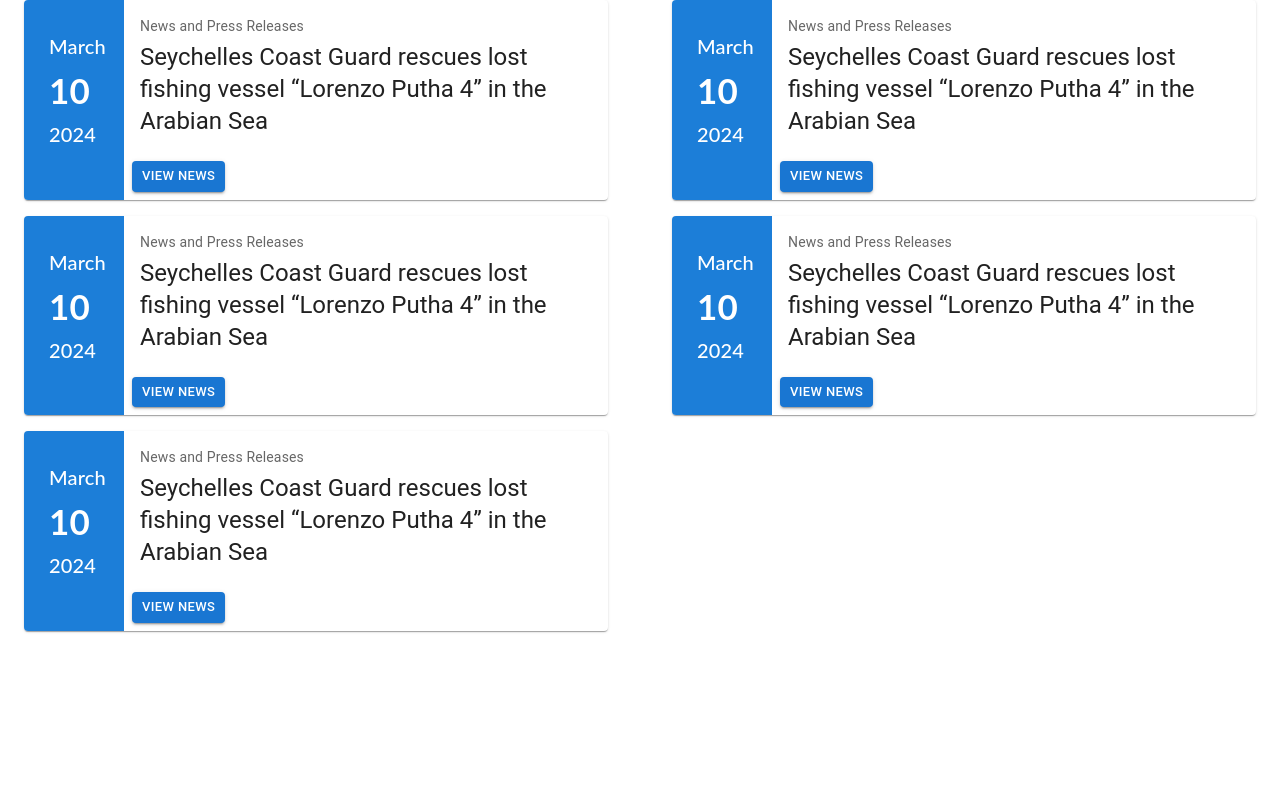
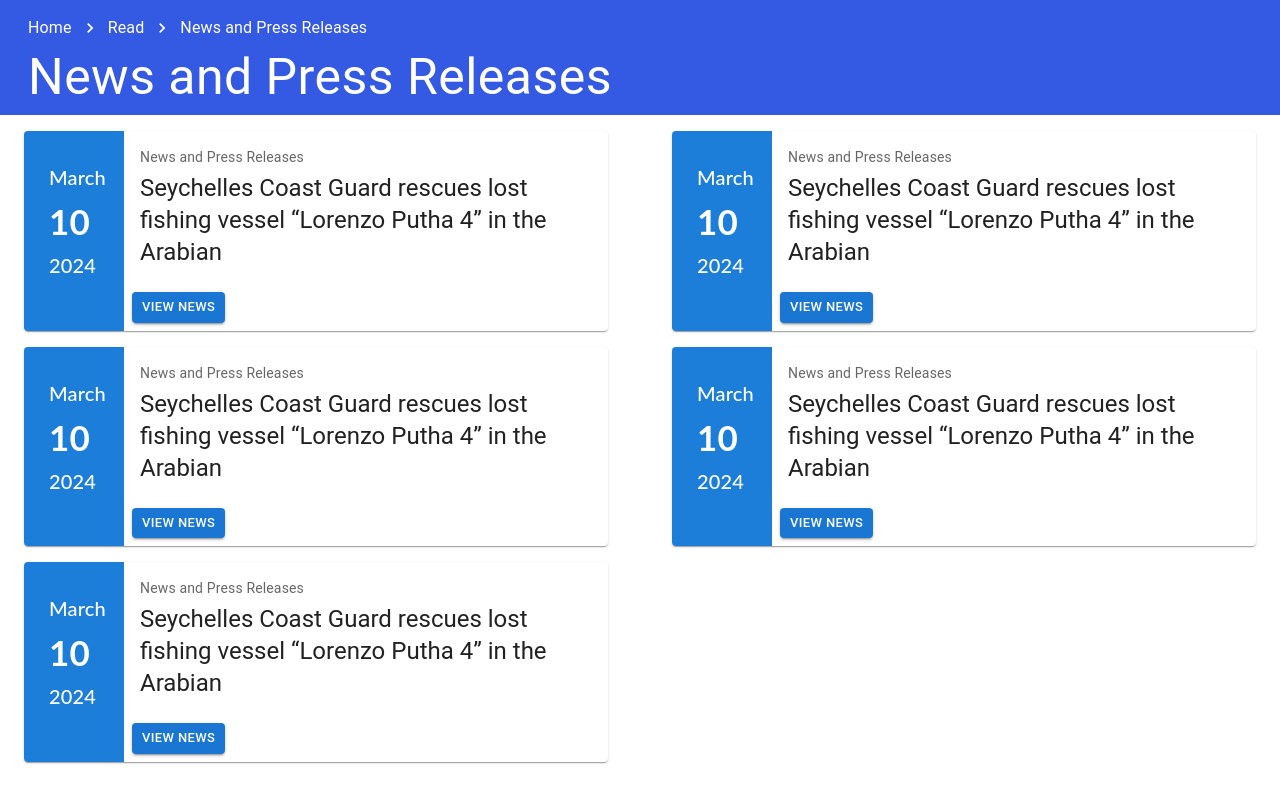
Before and after one commit to Bawantha1998/Sri-Lanka-E-Participation-Portal-v2.0, a React (Create React App) app in the folder frontend/: page / in a window 1280 px wide. Built offline with nearby package versions, Linux system fonts and the light colour scheme.

Commit message:
breadcrumbs newspress

```diff
--- a/frontend/src/App.js
+++ b/frontend/src/App.js
@@ -1,10 +1,11 @@
 import Home from "./components/card";
 import Newspress from "./pages/Newspress";
+import PublicConsultations from "./pages/PublicConsultations";
 
 function App() {
   return (
     <div className="App">
-      {/* <Home /> */}
+      {/* <PublicConsultations /> */}
       <Newspress />
     </div>
   );
--- a/frontend/src/components/card.jsx
+++ b/frontend/src/components/card.jsx
@@ -1,94 +1,69 @@
-import React from "react";
-import Card from "@mui/material/Card";
-import CardContent from "@mui/material/CardContent";
-import CardMedia from "@mui/material/CardMedia";
-import Typography from "@mui/material/Typography";
-import CardActions from "@mui/material/CardActions";
-import Button from "@mui/material/Button";
-import Grid from "@mui/material/Grid";
-import logo from "../images/new.jpg";
+// import * as React from "react";
+// import { useTheme } from "@mui/material/styles";
+// import Box from "@mui/material/Box";
+// import Card from "@mui/material/Card";
+// import CardContent from "@mui/material/CardContent";
+// import Typography from "@mui/material/Typography";
+// import { Button, CardActions, Container } from "@mui/material";
 
-export default function ImgMediaCard() {
-  return (
-    <Grid container spacing={2}>
-      <Grid item xs={12} md={4}>
-        <Card style={{ display: "flex" }}>
-          <CardMedia
-            component="img"
-            alt="green iguana"
-            height="auto"
-            image={logo}
-            style={{ width: "140px" }}
-          />
-          <CardContent>
-            <Typography gutterBottom variant="h5" component="div">
-              National Digital Government and Governance Policy for Sri Lanka
-            </Typography>
-            <Typography variant="body2" color="text.secondary">
-              The government of Sri Lanka has presented its policy framework
-              titled ‘Vistas of Prosperity and Splendour’. This National Policy
-              Framework of the government constitutes nine key policies aimed at
-              achieving the fourfold outcomes of a productive citizenry, a
-              contented family, a disciplined and just society, and a prosperous
-              nation.
-            </Typography>
-            <Button size="small">Share</Button>
-            <Button size="small">Learn More</Button>
-          </CardContent>
-        </Card>
-      </Grid>
-      <Grid item xs={12} md={4}>
-        <Card style={{ display: "flex" }}>
-          <CardMedia
-            component="img"
-            alt="green iguana"
-            height="auto"
-            image={logo}
-            style={{ width: "140px" }}
-          />
-          <CardContent>
-            <Typography gutterBottom variant="h5" component="div">
-              National Digital Government and Governance Policy for Sri Lanka
-            </Typography>
-            <Typography variant="body2" color="text.secondary">
-              The government of Sri Lanka has presented its policy framework
-              titled ‘Vistas of Prosperity and Splendour’. This National Policy
-              Framework of the government constitutes nine key policies aimed at
-              achieving the fourfold outcomes of a productive citizenry, a
-              contented family, a disciplined and just society, and a prosperous
-              nation.
-            </Typography>
-            <br></br>
-            <Button size="small">Share</Button>
-          </CardContent>
-        </Card>
-      </Grid>
-      <Grid item xs={12} md={4}>
-        <Card style={{ display: "flex" }}>
-          <CardMedia
-            component="img"
-            alt="green iguana"
-            height="auto"
-            image={logo}
-            style={{ width: "140px" }}
-          />
-          <CardContent>
-            <Typography gutterBottom variant="h5" component="div">
-              National Digital Government and Governance Policy for Sri Lanka
-            </Typography>
-            <Typography variant="body2" color="text.secondary">
-              The government of Sri Lanka has presented its policy framework
-              titled ‘Vistas of Prosperity and Splendour’. This National Policy
-              Framework of the government constitutes nine key policies aimed at
-              achieving the fourfold outcomes of a productive citizenry, a
-              contented family, a disciplined and just society, and a prosperous
-              nation.
-            </Typography>
-            <Button size="small">Share</Button>
-            <Button size="small">Learn More</Button>
-          </CardContent>
-        </Card>
-      </Grid>
-    </Grid>
-  );
-}
+// export default function NewspressCard() {
+//   const theme = useTheme();
+//   return (
+//     <div>
+//       <Container>
+//         <Card sx={{ display: "flex" }}>
+//           <Box
+//             sx={{
+//               minWidth: 100,
+
+//               height: "auto",
+//               bgcolor: "#1C7ED8",
+//             }}
+//           >
+//             <Typography
+//               variant="h6"
+//               style={{
+//                 fontFamily: "Lato,sans-serif",
+//                 color: "#fff",
+//                 textAlign: "left",
+//                 marginLeft: "25%",
+//                 marginTop: "30%",
+//               }}
+//             >
+//               March
+//               <br></br>
+//               <b style={{ fontSize: "35px" }}>10</b>
+//               <br></br>
+//               2024
+//             </Typography>
+//           </Box>
+//           <Box sx={{ display: "flex", flexDirection: "column" }}>
+//             <CardContent sx={{ flex: "1 0 auto" }}>
+//               <Typography
+//                 gutterBottom
+//                 variant="body2"
+//                 color="text.secondary"
+//                 component="div"
+//               >
+//                 News and Press Releases
+//               </Typography>
+//               <Typography variant="h5">
+//                 Seychelles Coast Guard rescues lost fishing vessel “Lorenzo
+//                 Putha 4” in the Arabian SeaSeychelles Coast Guard rescues lost
+//                 fishing vessel “Lorenzo Putha 4” in the Arabian SeaSeychelles
+//                 Coast Guard rescues lost fishing vessel “Lorenzo Putha 4” in the
+//                 Arabian SeaSeychelles Coast Guard rescues lost fishing vessel
+//                 “Lorenzo Putha 4” in the Arabian Sea
+//               </Typography>
+//             </CardContent>
+//             <CardActions>
+//               <Button size="small" color="primary" variant="contained">
+//                 View News
+//               </Button>
+//             </CardActions>
+//           </Box>
+//         </Card>
+//       </Container>
+//     </div>
+//   );
+// }
--- a/frontend/src/components/newspress/NewspressCard.jsx
+++ b/frontend/src/components/newspress/NewspressCard.jsx
@@ -3,13 +3,7 @@ import { useTheme } from "@mui/material/styles";
 import Box from "@mui/material/Box";
 import Card from "@mui/material/Card";
 import CardContent from "@mui/material/CardContent";
-import CardMedia from "@mui/material/CardMedia";
-import IconButton from "@mui/material/IconButton";
 import Typography from "@mui/material/Typography";
-import SkipPreviousIcon from "@mui/icons-material/SkipPrevious";
-import PlayArrowIcon from "@mui/icons-material/PlayArrow";
-import SkipNextIcon from "@mui/icons-material/SkipNext";
-import image from "../../images/new.jpg";
 import { Button, CardActions, Container } from "@mui/material";
 
 export default function NewspressCard() {
@@ -17,7 +11,7 @@ export default function NewspressCard() {
   return (
     <div>
       <Container>
-        <Card sx={{ display: "flex" }}>
+        <Card sx={{ height: "auto", display: "flex" }}>
           <Box
             sx={{
               minWidth: 100,
@@ -55,7 +49,7 @@ export default function NewspressCard() {
               </Typography>
               <Typography variant="h5">
                 Seychelles Coast Guard rescues lost fishing vessel “Lorenzo
-                Putha 4” in the Arabian Sea
+                Putha 4” in the Arabian
               </Typography>
             </CardContent>
             <CardActions>
--- /dev/null
+++ b/frontend/src/components/newspress/Newspressbreadcrumb.jsx
@@ -0,0 +1,65 @@
+import * as React from "react";
+import Breadcrumbs from "@mui/material/Breadcrumbs";
+import Typography from "@mui/material/Typography";
+import Link from "@mui/material/Link";
+import Stack from "@mui/material/Stack";
+import NavigateNextIcon from "@mui/icons-material/NavigateNext";
+import { Box, Container } from "@mui/material";
+
+function handleClick(event) {
+  event.preventDefault();
+  console.info("You clicked a breadcrumb.");
+}
+
+export default function newspressbreadcrumb() {
+  const breadcrumbs = [
+    <Link
+      underline="hover"
+      key="1"
+      color="#FFFFFF"
+      href="/"
+      onClick={handleClick}
+    >
+      Home
+    </Link>,
+    <Link
+      underline="hover"
+      key="2"
+      color="#FFFFFF"
+      href="/material-ui/getting-started/installation/"
+      onClick={handleClick}
+    >
+      Read
+    </Link>,
+    <Typography key="3" color="#FFFFFF">
+      News and Press Releases
+    </Typography>,
+  ];
+
+  return (
+    <Box sx={{ bgcolor: "#345AE3", width: "100%", height: "auto" }}>
+      <Box marginLeft={3.5} marginTop={2}>
+        <Stack spacing={2}>
+          <Box>
+            <Breadcrumbs
+              separator={
+                <NavigateNextIcon
+                  fontSize="small"
+                  style={{ color: "#FFFFFF", fontFamily: "" }}
+                />
+              }
+              aria-label="breadcrumb"
+            >
+              {breadcrumbs}
+            </Breadcrumbs>
+            <Box>
+              <Typography key="3" color="#FFFFFF" fontSize={{ xs: 30, md: 50 }}>
+                News and Press Releases
+              </Typography>
+            </Box>
+          </Box>
+        </Stack>
+      </Box>
+    </Box>
+  );
+}
--- /dev/null
+++ b/frontend/src/components/publicConsultations/PublicConsultationsCard.jsx
@@ -0,0 +1,5 @@
+import React from "react";
+
+export default function PublicConsultationsCard() {
+  return <div></div>;
+}
--- a/frontend/src/pages/Newspress.jsx
+++ b/frontend/src/pages/Newspress.jsx
@@ -1,6 +1,9 @@
 import { Container, Grid, Typography } from "@mui/material";
 import React from "react";
 import NewspressCard from "../components/newspress/NewspressCard";
+import Newspressbreadcrumb from "../components/newspress/Newspressbreadcrumb";
+import PublicConsultationsCard from "../components/publicConsultations/PublicConsultationsCard";
+import Card from "../components/card";
 
 // const noOfCards = [1, 2, 3, 4, 5, 6];
 
@@ -9,6 +12,9 @@ export default function Newspress() {
     <div>
       {/* <Container> */}
       <Grid container spacing={2}>
+        <Grid container item sm={12} md={12}>
+          <Newspressbreadcrumb />
+        </Grid>
         <Grid item md={6} sm={12}>
           <NewspressCard />
         </Grid>
@@ -25,23 +31,6 @@ export default function Newspress() {
           <NewspressCard />
         </Grid>
       </Grid>
-      {/* <Grid container>
-          {noOfCards.map((carNo) => (
-            <Grid container item xs={12} md={6} direction="row" spacing={2}>
-              <Grid container item xs={4}>
-                <Grid item sx={{ bgcolor: "red" }}>
-                  Part 1
-                </Grid>
-              </Grid>
-              <Grid container item xs={8}>
-                <Grid item sx={{ bgcolor: "green" }}>
-                  Part 2
-                </Grid>
-              </Grid>
-            </Grid>
-          ))}
-        </Grid>
-      </Container> */}
     </div>
   );
 }
--- /dev/null
+++ b/frontend/src/pages/PublicConsultations.jsx
@@ -0,0 +1,30 @@
+import React from "react";
+import { Container, Grid, Typography } from "@mui/material";
+import PublicConsultationsCard from "../components/publicConsultations/PublicConsultationsCard";
+
+export default function PublicConsultations() {
+  return (
+    <div>
+      <Grid container spacing={2}>
+        {/* <Grid container item sm={12} md={12}>
+    <Newspressbreadcrumb />
+  </Grid> */}
+        <Grid item md={6} sm={12}>
+          <PublicConsultationsCard />
+        </Grid>
+        <Grid item md={6} sm={12}>
+          <PublicConsultationsCard />
+        </Grid>
+        <Grid item md={6} sm={12}>
+          <PublicConsultationsCard />
+        </Grid>
+        <Grid item md={6} sm={12}>
+          <PublicConsultationsCard />
+        </Grid>
+        <Grid item md={6} sm={12}>
+          <PublicConsultationsCard />
+        </Grid>
+      </Grid>
+    </div>
+  );
+}
```
